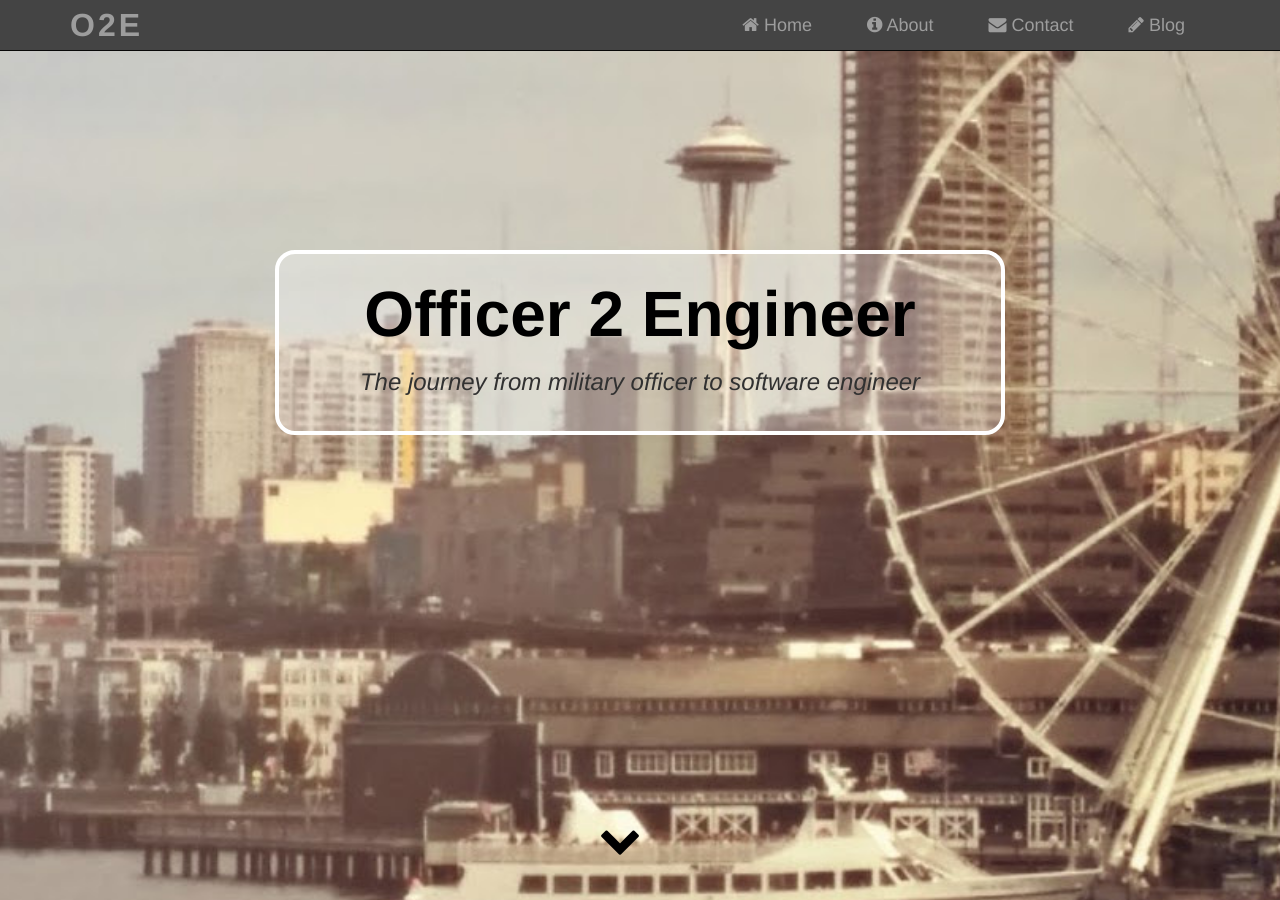
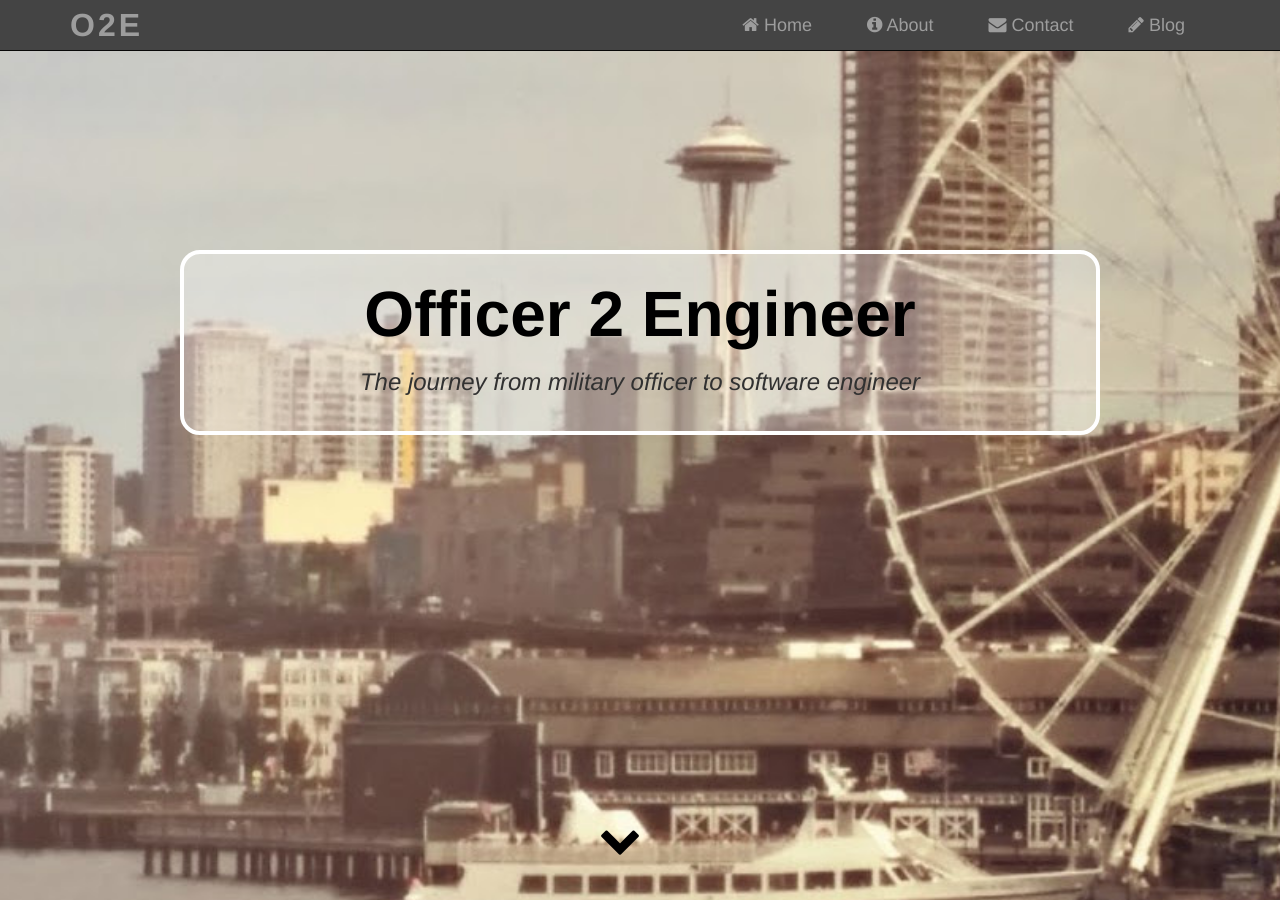
Before and after one commit to jasonsjones/jasonsjones.github.io, a Jekyll site: the page built from index.html, in a window 1280 px wide and 900 px high. Built offline with Jekyll 4.4.1, drawn with Linux system fonts in a browser that asks for light colours.

Commit message:
Change column width for site title

```diff
--- a/_includes/header.html
+++ b/_includes/header.html
@@ -1,6 +1,6 @@
 <header>
     <div class="container">
-        <div class="col-sm-8 col-sm-offset-2">
+        <div class="col-sm-10 col-sm-offset-1">
             <div class="header-content">
                 <h1>{{ site.title }}</h1>
                 <h3>{{ site.description }}</h3>
```
